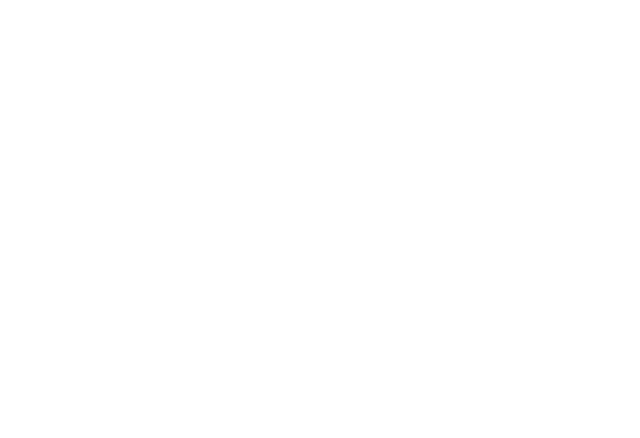
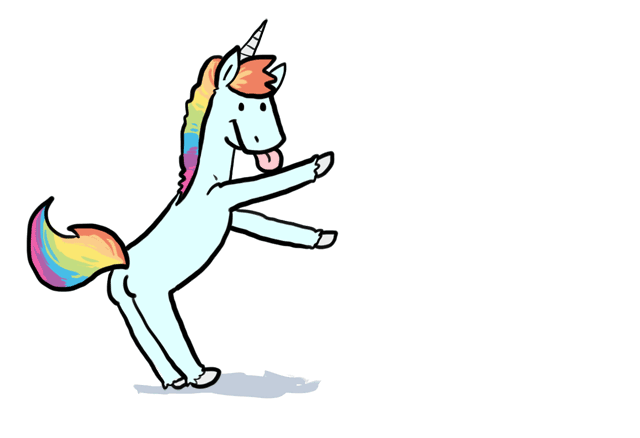
Before and after one commit to AlejandraDURAN/20_branch-1, a plain HTML site: page index.html in a window 1280 px wide. Shown: the whole page, without its empty margins (0-640 px from the left). Drawn offline with Linux system fonts and the light colour scheme.

Commit message:
gif bailando

```diff
--- a/index.html
+++ b/index.html
@@ -5,6 +5,9 @@
 		<title>Branch</title>
 	</head>
 	<body>
+		<div>
+			<img src="img/bailando.gif" alt="bailando">
+		</div>
 
 	</body>
 </html>
```
Also changed, not shown: img/bailando.gif (added).
